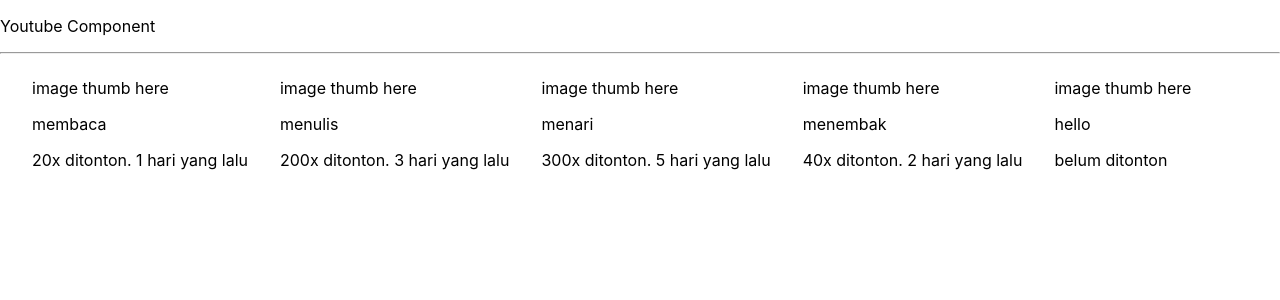
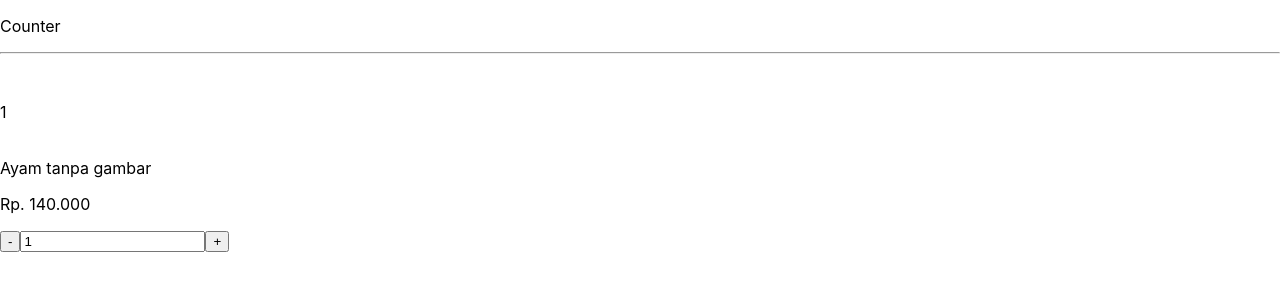
Before and after one commit to idham695/reactjs, a React (Create React App) app: page / in a window 1280 px wide. Shown: the top 300 px of the page. Built offline with nearby package versions, Linux system fonts and the light colour scheme.

Commit message:
add state

```diff
--- /dev/null
+++ b/src/container/CardProduct/CardProduct.jsx
@@ -0,0 +1,50 @@
+import React, { Component } from 'react';
+
+class CardProduct extends Component {
+    state = {
+        order: 1
+    }
+
+    handleCounterChange = (newValue) => {
+        this.props.onCounterChange(newValue)
+    }
+
+    handlePlus = () => {
+        this.setState({
+            order: this.state.order + 1
+        }, () => {
+            this.handleCounterChange(this.state.order);
+        })
+    }
+
+    handleMinus = () => {
+        if (this.state.order > 0) {
+            this.setState({
+                order: this.state.order - 1
+            }, () => {
+                this.handleCounterChange(this.state.order);
+            })
+        }
+    }
+    render() {
+        return (
+            <div>
+                <div className="card">
+                    <div className="img-thumb-prod">
+                        <img src="" alt="" />
+                    </div>
+                    <p className="product-title">Ayam tanpa gambar</p>
+                    <p className="product-price">Rp. 140.000</p>
+                    <div className="counter">
+                        <button className="minus" onClick={this.handleMinus}>-</button>
+                        <input type="text" value={this.state.order} />
+                        <button className="plus" onClick={this.handlePlus}>+</button>
+                    </div>
+                </div>
+            </div >
+        )
+    }
+}
+
+
+export default CardProduct;
--- a/src/container/Home/Home.jsx
+++ b/src/container/Home/Home.jsx
@@ -1,11 +1,12 @@
 import React, { Component } from 'react';
-import YoutubeComp from '../../component/YoutubeComp/YoutubeComp';
+// import YoutubeComp from '../../component/YoutubeComp/YoutubeComp';
+import Product from '../product/Product';
 
 class Home extends Component {
     render() {
         return (
             <div>
-                <p>Youtube Component</p>
+                {/* <p>Youtube Component</p>
                 <hr />
                 <YoutubeComp title="membaca"
                     desc="20x ditonton. 1 hari yang lalu"
@@ -19,7 +20,10 @@ class Home extends Component {
                 <YoutubeComp title="menembak"
                     desc="40x ditonton. 2 hari yang lalu"
                 />
-                <YoutubeComp />
+                <YoutubeComp /> */}
+                <p>Counter</p>
+                <hr />
+                <Product />
             </div>
         )
     }
--- /dev/null
+++ b/src/container/product/Product.jsx
@@ -0,0 +1,33 @@
+import React, { Component } from 'react';
+import CardProduct from '../CardProduct/CardProduct';
+
+class Product extends Component {
+    state = {
+        order: 1
+    }
+
+    handleCounterChange = (newValue) => {
+        this.setState({
+            order: newValue
+        })
+    }
+    render() {
+        return (
+            <div>
+                <div className="header">
+                    <div className="logo">
+                        <img src="" alt="" />
+                    </div>
+                    <div className="troley">
+                        <img src="" alt="" />
+                        <div className="count">{this.state.order}</div>
+                    </div>
+                </div>
+                <CardProduct onCounterChange={(value) => this.handleCounterChange(value)} />
+            </div >
+        )
+    }
+}
+
+
+export default Product;
```
Also changed, not shown: src/container/product/Product.css (added).
